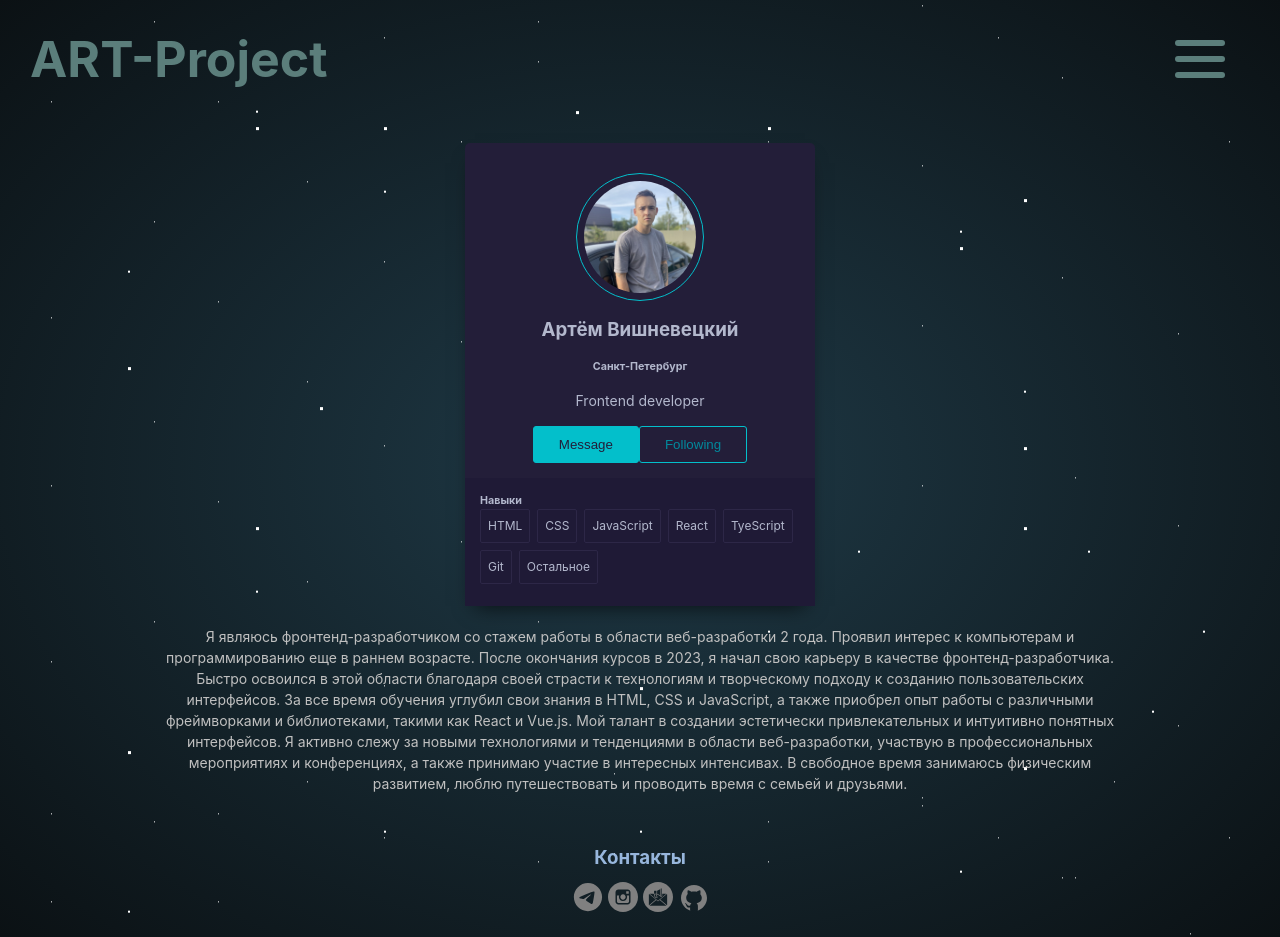
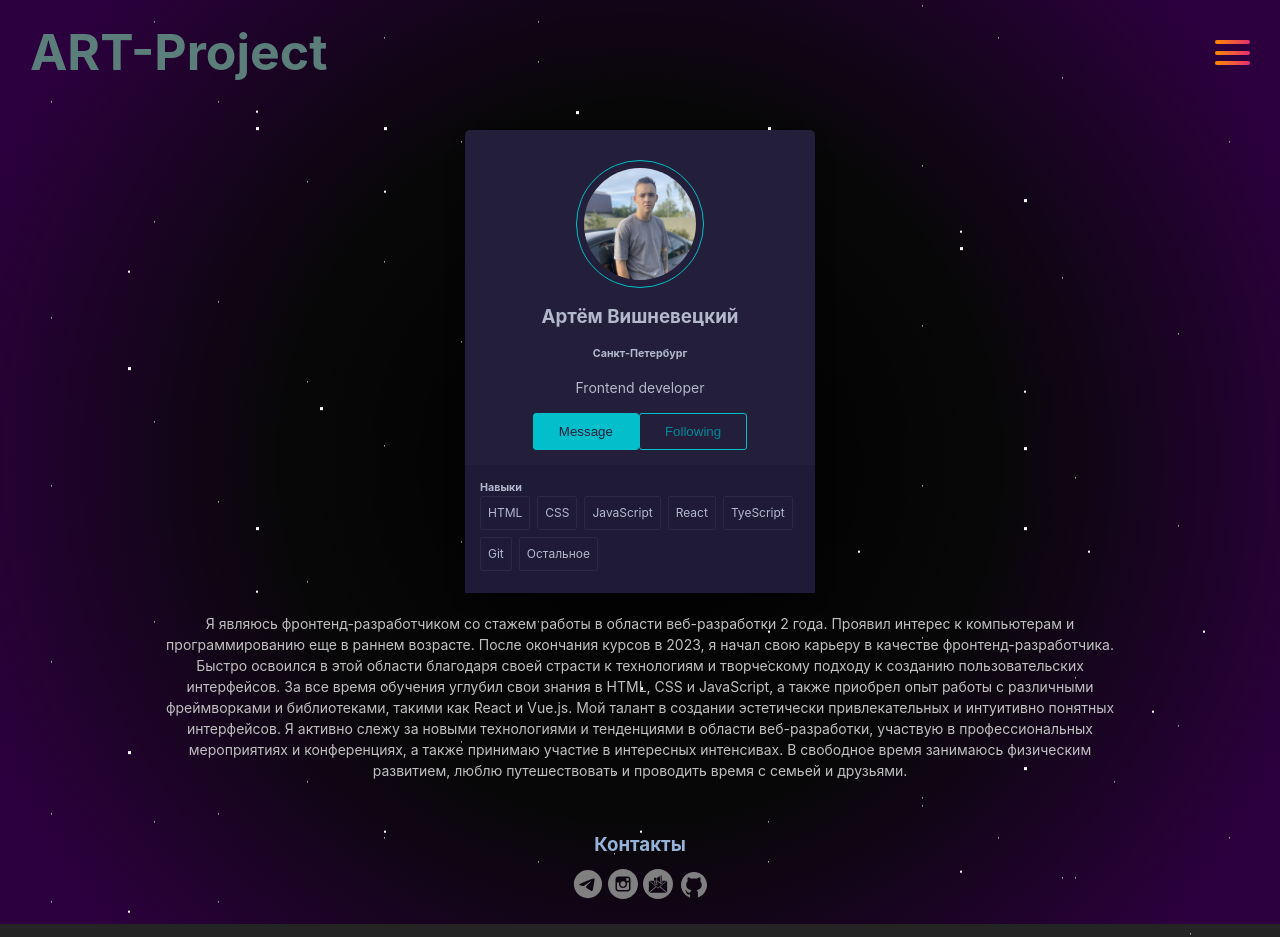
Before and after one commit to Art-Vis/Art-resume, a React (Vite) app: page / in a window 1280 px wide. Built offline with nearby package versions, Linux system fonts and the light colour scheme.

Commit message:
update burger menu, add SCSS

```diff
--- a/package.json
+++ b/package.json
@@ -26,6 +26,7 @@
     "eslint": "^8.56.0",
     "eslint-plugin-react-hooks": "^4.6.0",
     "eslint-plugin-react-refresh": "^0.4.5",
+    "sass": "^1.83.0",
     "typescript": "^5.2.2",
     "vite": "^5.1.4"
   }
--- a/src/App.css
+++ b/src/App.css
@@ -1,6 +1,10 @@
+* {
+	margin: 0;
+	box-sizing: border-box;
+}
+
 #root {
 	min-width: 320px;
-	max-width: 1980px;
 	width: 100%;
 	min-height: 100vh;
 	margin: 0 auto;
--- a/src/components/BurgerMenu/BurgerMenu.css
+++ /dev/null
@@ -1,135 +0,0 @@
-* {
-	margin: 0;
-	box-sizing: border-box;
-}
-
-.burger {
-	max-width: 100px;
-	width: 100%;
-}
-
-nav {
-	width: 100%;
-	/* height: 5em; */
-	background-color: inherit;
-	display: flex;
-	justify-content: center;
-}
-
-.burger-menu {
-	display: flex;
-	flex-direction: column;
-	gap: 10px;
-	justify-content: center;
-	padding: 15px;
-	z-index: 2;
-	cursor: pointer;
-}
-
-.burger-bar {
-	width: 50px;
-	height: 6px;
-	background-color: #5b7e7b;
-	border-radius: 0.5em;
-	transition: all 0.3s ease-in-out;
-}
-
-.menu {
-	position: absolute;
-	width: 250px;
-	height: calc(100vh - 90px);
-	backdrop-filter: blur(1px);
-	background-color: transparent;
-	padding: 150px 40px;
-	top: 0;
-	right: 0;
-	height: 100%;
-	transition: all 0.3s ease-in-out;
-}
-
-.hidden {
-	opacity: 0;
-}
-
-.visible {
-	opacity: 1;
-}
-
-.list__items {
-	display: flex;
-	flex-direction: column;
-	gap: 80px;
-	z-index: 3;
-	align-items: end;
-}
-
-.item {
-	font-size: 20px;
-	color: #00f7ff;
-}
-
-/* Clicked */
-.burger-bar.clicked:nth-child(1) {
-	width: 30px;
-	transform: rotate(45deg) translateX(21px) translateY(2px);
-}
-.burger-bar.clicked:nth-child(2) {
-	transform: scale(0);
-}
-.burger-bar.clicked:nth-child(3) {
-	width: 30px;
-	transform: rotate(135deg) translateX(-20px) translateY(2px);
-}
-
-/* Unclicked */
-.burger-bar.unclicked:nth-child(1) {
-	transform: rotate(0) translate(0);
-}
-.burger-bar.unclicked:nth-child(2) {
-	transform: scale(1);
-}
-.burger-bar.unclicked:nth-child(3) {
-	transform: rotate(0) translate(0);
-}
-
-@media (max-width: 600px) {
-	.burger-menu {
-		gap: 5px;
-	}
-
-	.burger-bar {
-		width: 30px;
-		height: 4px;
-	}
-
-	.menu {
-		position: fixed;
-		width: 100%;
-		background-color: darkcyan;
-	}
-
-	.burger-bar.clicked {
-		background-color: slateblue;
-	}
-
-	.hidden {
-		transform: translateX(900px);
-	}
-
-	.visible {
-		transform: translateX(0px);
-	}
-
-	/* Clicked */
-	.burger-bar.clicked:nth-child(1) {
-		width: 30px;
-		transform: rotate(45deg) translateX(10px) translateY(2px);
-	}
-	.burger-bar.clicked:nth-child(2) {
-		transform: scale(0);
-	}
-	.burger-bar.clicked:nth-child(3) {
-		width: 30px;
-		transform: rotate(135deg) translateX(-10px) translateY(2px);
-	}
-}
--- /dev/null
+++ b/src/components/BurgerMenu/BurgerMenu.scss
@@ -0,0 +1,88 @@
+.burger {
+	position: relative;
+
+	& .burger__wrapp {
+		width: 35px;
+		height: 25px;
+		display: flex;
+		flex-direction: column;
+		justify-content: space-between;
+		position: relative;
+		cursor: pointer;
+		z-index: 4;
+
+		&.active .burger__wrapp-bar:nth-child(1) {
+			transform: translateY(13px) rotate(45deg);
+		}
+
+		&.active .burger__wrapp-bar:nth-child(2) {
+			opacity: 0;
+		}
+
+		&.active .burger__wrapp-bar:nth-child(3) {
+			transform: translateY(-9px) rotate(-45deg);
+		}
+
+		& .burger__wrapp-bar {
+			display: block;
+			width: 100%;
+			height: 4px;
+			background: linear-gradient(90deg, #ff8a00, #e52e71);
+			border-radius: 2px;
+			transition: all 0.3s ease;
+		}
+	}
+
+	/* Меню */
+	& .menu {
+		position: fixed;
+		top: 0;
+		right: -100%;
+		width: 80%;
+		max-width: 500px;
+		height: 100%;
+		background: radial-gradient(
+			circle at center,
+			rgba(0, 0, 0, 1),
+			rgba(0, 0, 0, 0.8),
+			#2c003e 90%
+		);
+		color: #fff;
+		display: flex;
+		justify-content: center;
+		align-items: center;
+		transition: all 0.5s ease;
+		z-index: 3;
+		border: 2px solid inherit;
+		background-clip: padding-box;
+		box-shadow: 0 0 20px 10px rgba(255, 20, 147, 0.8),
+			0 0 40px 20px rgba(138, 43, 226, 0.6),
+			0 0 60px 30px rgba(255, 20, 147, 0.4);
+
+		& .menu__list {
+			text-align: center;
+
+			& .menu__item {
+				margin: 20px 0;
+
+				& .menu__link {
+					text-decoration: none;
+					color: #fff;
+					font-size: 24px;
+					font-weight: bold;
+					text-shadow: 0 0 10px #ff8a00, 0 0 20px #e52e71;
+					transition: all 0.3s ease;
+
+					&:hover {
+						color: #e52e71;
+						text-shadow: 0 0 15px #ff8a00, 0 0 30px #ff8a00;
+					}
+				}
+			}
+		}
+	}
+	/* Активное состояние меню */
+	& .active {
+		right: 0;
+	}
+}
--- a/src/components/BurgerMenu/BurgerMenu.tsx
+++ b/src/components/BurgerMenu/BurgerMenu.tsx
@@ -1,57 +1,67 @@
 import { Link } from 'react-router-dom';
-import './BurgerMenu.css';
+import './BurgerMenu.scss';
 import { useDispatch, useSelector } from 'react-redux';
+import { closeMenu, toggleMenu } from '../../store/slices/menuSlices';
 import { RootState } from '../../store/store';
-import { openMenu, closeMenu } from '../../store/slices/menuSlices';
 
 export const BurgerMenu = () => {
-	const burgerClass = useSelector((state: RootState) => state.menu.burgerClass);
-	const menuClass = useSelector((state: RootState) => state.menu.menuClass);
+	const dispatch = useDispatch();
+	const isMenuOpen = useSelector((state: RootState) => state.burger.isMenuOpen);
 
-	const dispatch = useDispatch();
-
-	const updateOpenMenu = () => {
-		dispatch(openMenu());
+	const handleToggleClick = () => {
+		dispatch(toggleMenu()); // Переключение состояния меню
 	};
 
-	const updateCloseMenu = () => {
-		dispatch(closeMenu());
+	const handleMenuClick = () => {
+		dispatch(closeMenu()); // Закрытие меню при клике на ссылку
 	};
 
 	return (
-		<div className={'burger'}>
-			<nav>
-				<div className='burger-menu' onClick={updateOpenMenu}>
-					<div className={burgerClass}></div>
-					<div className={burgerClass}></div>
-					<div className={burgerClass}></div>
-				</div>
-			</nav>
-
-			<div className={menuClass}>
-				<ul className='list__items'>
-					<li className='item'>
-						<Link to={'/'} onClick={updateCloseMenu}>
-							Главная
+		<div className='burger'>
+			<div
+				className={`burger__wrapp ${isMenuOpen ? 'active' : ''}`}
+				onClick={handleToggleClick}
+			>
+				<span className='burger__wrapp-bar'></span>
+				<span className='burger__wrapp-bar'></span>
+				<span className='burger__wrapp-bar'></span>
+			</div>
+			<nav className={`menu ${isMenuOpen ? 'active' : ''}`}>
+				<ul className='menu__list'>
+					<li className='menu__item'>
+						<Link to={'/'} className='menu__link' onClick={handleMenuClick}>
+							🚀 Главная
 						</Link>
 					</li>
-					<li className='item'>
-						<Link to={'/skills'} onClick={updateCloseMenu}>
-							Навыки
+					<li className='menu__item'>
+						<Link
+							to={'/skills'}
+							className='menu__link'
+							onClick={handleMenuClick}
+						>
+							✨ Навыки
 						</Link>
 					</li>
-					<li className='item'>
-						<Link to={'/projects'} onClick={updateCloseMenu}>
-							Проекты
+					<li className='menu__item'>
+						<Link
+							to={'/projects'}
+							className='menu__link'
+							onClick={handleMenuClick}
+						>
+							🌌 Проекты
 						</Link>
 					</li>
-					<li className='item'>
-						<Link to={'/my-tests'} onClick={updateCloseMenu}>
-							Тесты
+					<li className='menu__item'>
+						<Link
+							to={'/my-tests'}
+							className='menu__link'
+							onClick={handleMenuClick}
+						>
+							🪐 Тесты
 						</Link>
 					</li>
 				</ul>
-			</div>
+			</nav>
 		</div>
 	);
 };
--- a/src/index.css
+++ b/src/index.css
@@ -22,7 +22,12 @@ a {
 body {
 	margin: 0;
 	min-width: 320px;
-	background: radial-gradient(rgb(31, 58, 71), rgb(11, 17, 20));
+	background: radial-gradient(
+		circle at center,
+		rgba(0, 0, 0, 1),
+		rgba(0, 0, 0, 0.8),
+		#2c003e 90%
+	);
 }
 
 h1 {
--- a/src/store/slices/menuSlices.ts
+++ b/src/store/slices/menuSlices.ts
@@ -4,12 +4,14 @@ interface BurgerState {
 	burgerClass: string;
 	menuClass: string;
 	isMenuClicked: boolean;
+	isMenuOpen: boolean;
 }
 
 const initialState: BurgerState = {
 	burgerClass: 'burger-bar unclicked',
 	menuClass: 'menu hidden',
 	isMenuClicked: false,
+	isMenuOpen: false,
 };
 
 const menuSlice = createSlice({
@@ -17,22 +19,16 @@ const menuSlice = createSlice({
 	initialState,
 	reducers: {
 		openMenu: state => {
-			if (!state.isMenuClicked) {
-				state.burgerClass = 'burger-bar clicked';
-				state.menuClass = 'menu visible';
-			} else {
-				state.burgerClass = 'burger-bar unclicked';
-				state.menuClass = 'menu hidden';
-			}
-			state.isMenuClicked = !state.isMenuClicked;
+			state.isMenuOpen = true; // Устанавливаем меню в открытое состояние
 		},
 		closeMenu: state => {
-			state.burgerClass = 'burger-bar unclicked';
-			state.menuClass = 'menu hidden';
-			state.isMenuClicked = false;
+			state.isMenuOpen = false; // Устанавливаем меню в закрытое состояние
+		},
+		toggleMenu: state => {
+			state.isMenuOpen = !state.isMenuOpen; // Переключаем состояние меню
 		},
 	},
 });
 
-export const { openMenu, closeMenu } = menuSlice.actions;
+export const { openMenu, closeMenu, toggleMenu } = menuSlice.actions;
 export default menuSlice.reducer;
--- a/src/store/store.ts
+++ b/src/store/store.ts
@@ -4,8 +4,8 @@ import menuReducer from './slices/menuSlices';
 
 const store = configureStore({
 	reducer: {
+		burger: menuReducer,
 		question: questionReducer,
-		menu: menuReducer,
 	},
 });
 
```
Also changed, not shown: 1 other file (tests, documents, lock files or other folders).
